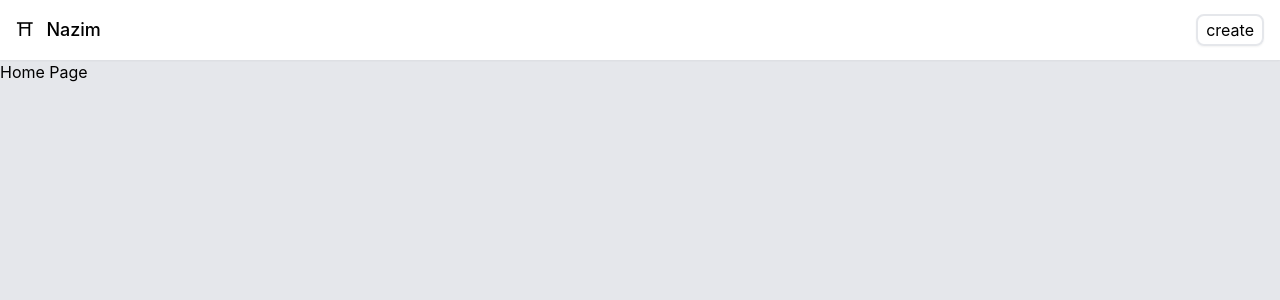
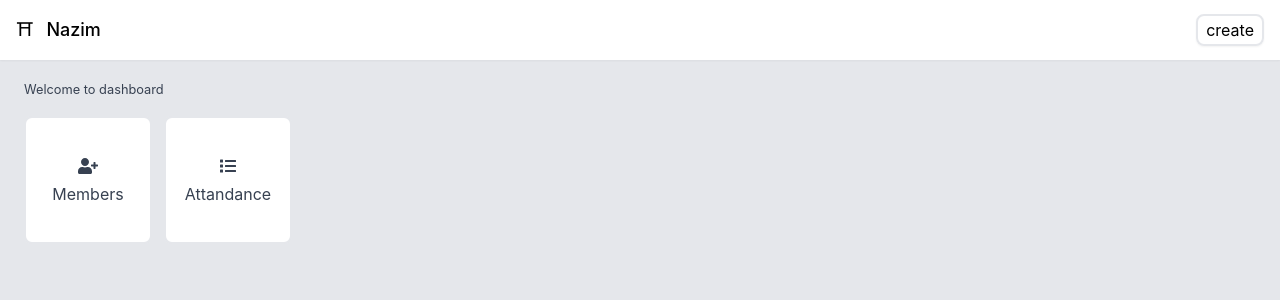
Before and after one commit to mumairofficial/nazim, a React (Create React App) app: page / in a window 1280 px wide. Shown: the top 300 px of the page. Built offline with nearby package versions, Linux system fonts and the light colour scheme.

Commit message:
chore: project setup

```diff
--- a/package.json
+++ b/package.json
@@ -3,6 +3,10 @@
   "version": "0.1.0",
   "private": true,
   "dependencies": {
+    "@fortawesome/fontawesome-svg-core": "^1.2.30",
+    "@fortawesome/free-regular-svg-icons": "^5.14.0",
+    "@fortawesome/free-solid-svg-icons": "^5.14.0",
+    "@fortawesome/react-fontawesome": "^0.1.11",
     "@testing-library/jest-dom": "^4.2.4",
     "@testing-library/react": "^9.3.2",
     "@testing-library/user-event": "^7.1.2",
--- a/src/App.js
+++ b/src/App.js
@@ -4,6 +4,7 @@ import { BrowserRouter as Router, Switch, Route } from "react-router-dom"
 import Header from "./components/Header"
 import CreatePage from "./pages/create/create.page"
 import HomePage from "./pages/home/home.page"
+import MembersPage from "./pages/members/members.page"
 
 function App() {
   return (
@@ -16,6 +17,11 @@ function App() {
           <CreatePage />
         </Route>
 
+        {/* members page */}
+        <Route path="/members">
+          <MembersPage />
+        </Route>
+
         {/* home page */}
         <Route path="/">
           <HomePage />
--- /dev/null
+++ b/src/components/content-wrapper.js
@@ -0,0 +1,7 @@
+import React from "react"
+
+const ContentWrapper = ({ children }) => {
+  return <div className="py-4 px-6">{children}</div>
+}
+
+export default ContentWrapper
--- /dev/null
+++ b/src/components/small-heading.jsx
@@ -0,0 +1,5 @@
+import React from "react"
+
+const SmallHeading = ({ children }) => <small className="text-gray-700">{children}</small>
+
+export default SmallHeading
--- /dev/null
+++ b/src/components/stacked-button.js
@@ -0,0 +1,27 @@
+import React from "react"
+import { Link } from "react-router-dom"
+import { FontAwesomeIcon } from "@fortawesome/react-fontawesome"
+
+const styles = {
+  size: {
+    width: 128,
+    height: 128,
+  },
+}
+
+const StackedButton = ({ label, faIcon, href }) => {
+  return (
+    <Link
+      to={href}
+      style={styles.size}
+      className="flex justify-around items-center mr-3 text-center text-gray-700 bg-white rounded-lg p-4 border-2 hover:shadow focus:border focus:outline-none focus:border-blue-400 focus:text-blue-500"
+    >
+      <div>
+        <FontAwesomeIcon icon={faIcon} />
+        <div className="mt-1">{label}</div>
+      </div>
+    </Link>
+  )
+}
+
+export default StackedButton
--- a/src/pages/home/home.page.jsx
+++ b/src/pages/home/home.page.jsx
@@ -1,7 +1,22 @@
 import React from "react"
 
+import { faUserPlus } from "@fortawesome/free-solid-svg-icons"
+import { faList } from "@fortawesome/free-solid-svg-icons"
+
+import ContentWrapper from "../../components/content-wrapper"
+import StackedButton from "../../components/stacked-button"
+import SmallHeading from "../../components/small-heading"
+
 const HomePage = () => {
-  return <div>Home Page</div>
+  return (
+    <ContentWrapper>
+      <SmallHeading>Welcome to dashboard</SmallHeading>
+      <div className="mt-4 flex">
+        <StackedButton label="Members" faIcon={faUserPlus} href="/members" />
+        <StackedButton label="Attandance" faIcon={faList} />
+      </div>
+    </ContentWrapper>
+  )
 }
 
 export default HomePage
--- /dev/null
+++ b/src/pages/members/members.page.jsx
@@ -0,0 +1,27 @@
+import React from "react"
+
+import ContentWrapper from "../../components/content-wrapper"
+import SmallHeading from "../../components/small-heading"
+
+const MembersPage = () => {
+  return (
+    <ContentWrapper>
+      <SmallHeading>Members</SmallHeading>
+      <div className="mt-4">
+        <div className="bg-white flex items-center rounded-lg border-2 p-3">
+          <div className="rounded-full flex justify-around items-center bg-indigo-200 text-indigo-900 w-10 h-10">
+            U
+          </div>
+          <div className="ml-3">
+            <div>Muhammad Umair</div>
+            <div>
+              <span>BOR</span>
+            </div>
+          </div>
+        </div>
+      </div>
+    </ContentWrapper>
+  )
+}
+
+export default MembersPage
```
Also changed, not shown: 1 other file (tests, documents, lock files or other folders).
